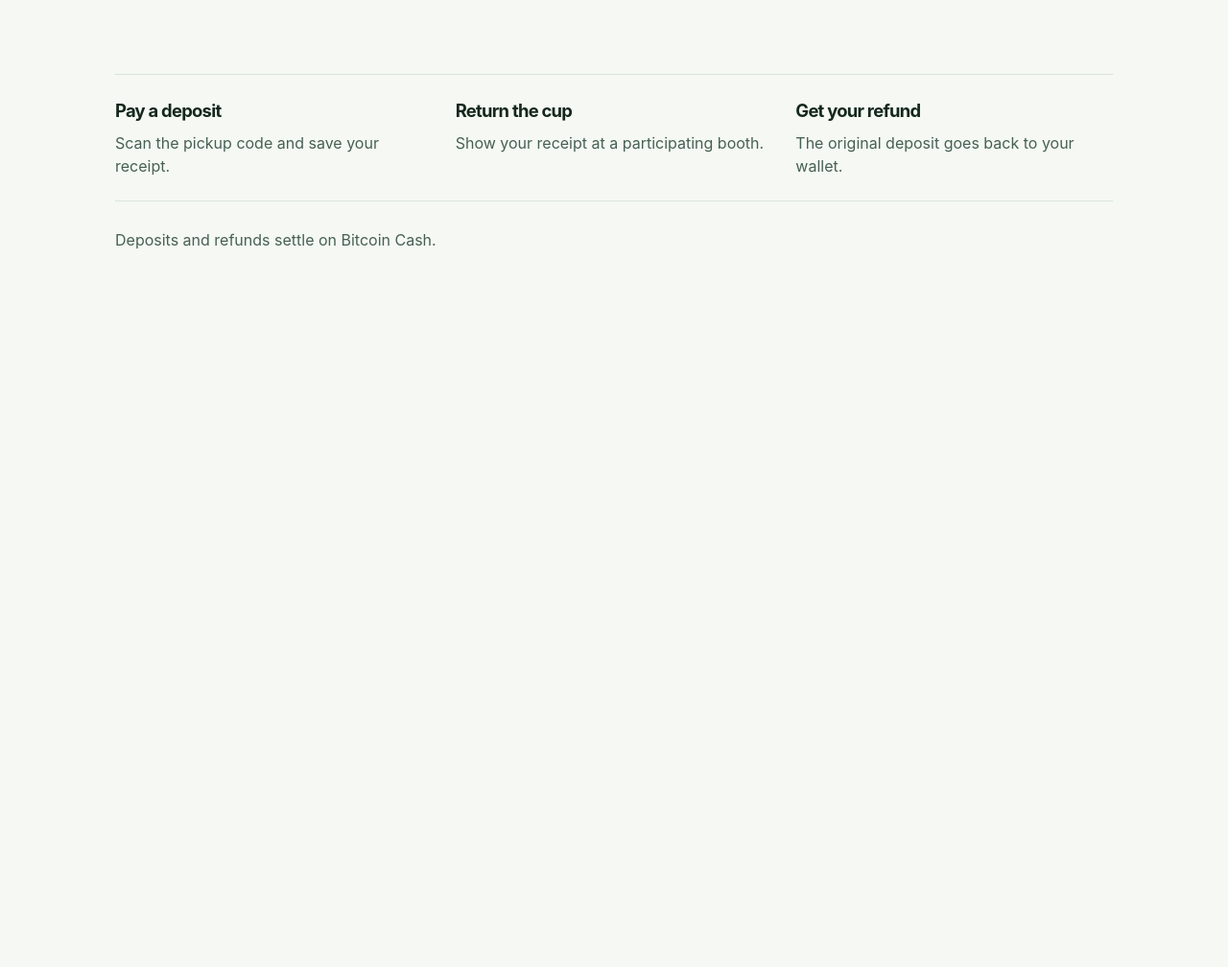
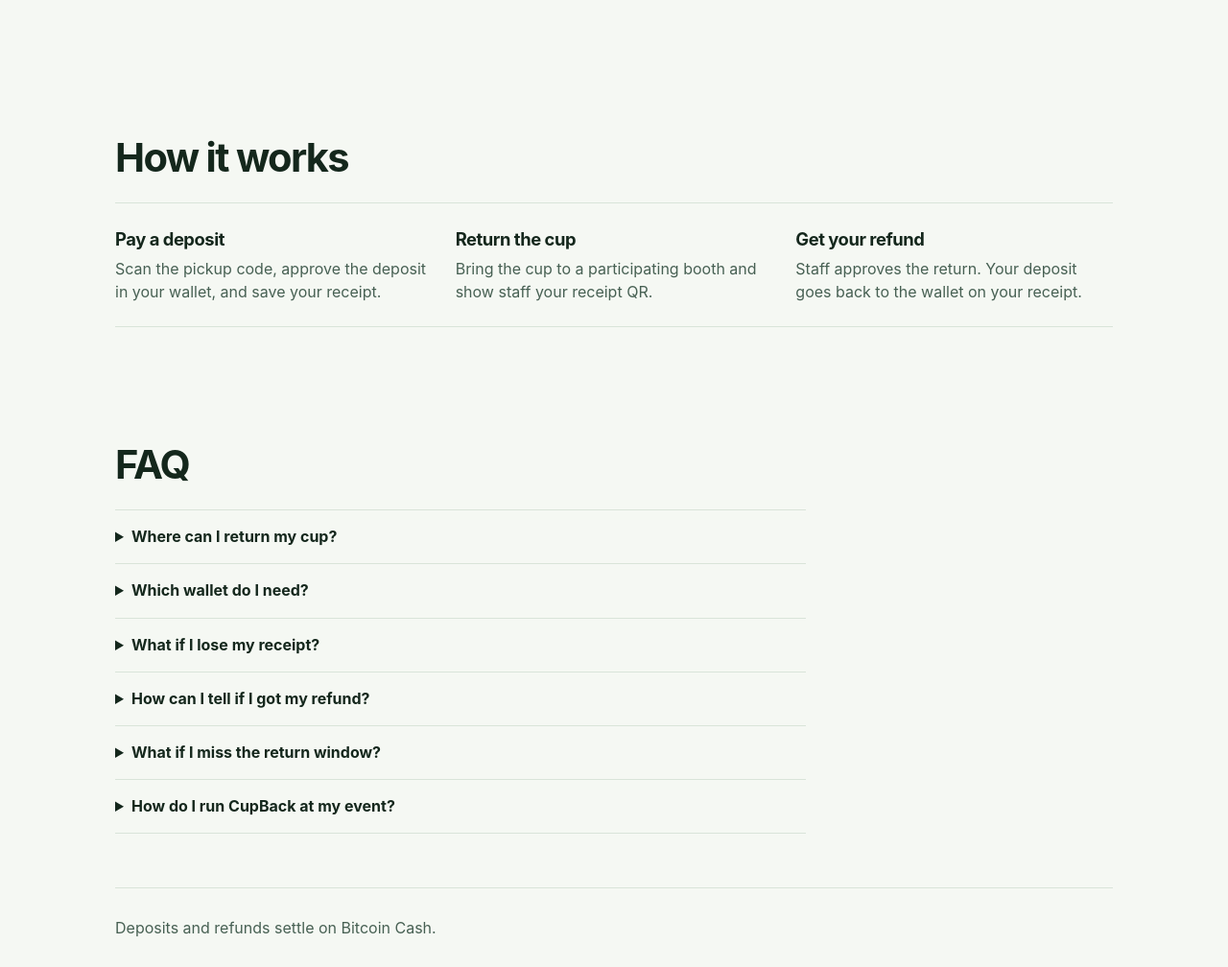
Before and after one commit to thesithunyein/cupback, a website built with Vite: page index.html in a window 1280 px wide. Shown: the part 593-1601 px from the top of the page at 96% size. Before the commit the page ends 884 px from the top, so only its background shows below. Built offline with nearby package versions, Linux system fonts and the light colour scheme.

Commit message:
Update Site source

```diff
--- a/contract.json
+++ b/contract.json
@@ -113,5 +113,5 @@
       "enforceLocktimeGuard": true
     }
   },
-  "updatedAt": "2026-11-21T04:36:02.523Z"
+  "updatedAt": "2026-11-21T04:39:16.651Z"
 }
--- a/index.html
+++ b/index.html
@@ -12,7 +12,11 @@
 <body class="landing">
   <header>
     <a href="./" class="brand" aria-label="CupBack home"><img src="/mark.svg" width="38" height="38" alt="">CupBack</a>
-    <a class="button secondary" href="./app.html">Open app</a>
+    <div class="actions landing-links">
+      <a href="#how-it-works">How it works</a>
+      <a href="#faq">FAQ</a>
+      <a class="button secondary" href="./app.html">Open app</a>
+    </div>
   </header>
   <main>
     <section class="landing-hero">
@@ -37,10 +41,22 @@
         </svg>
       </div>
     </section>
-    <section class="steps" aria-label="How CupBack works">
-      <article><h2>Pay a deposit</h2><p>Scan the pickup code and save your receipt.</p></article>
-      <article><h2>Return the cup</h2><p>Show your receipt at a participating booth.</p></article>
-      <article><h2>Get your refund</h2><p>The original deposit goes back to your wallet.</p></article>
+    <section class="guide-section" id="how-it-works" aria-labelledby="how-title">
+      <h2 id="how-title">How it works</h2>
+      <div class="steps">
+        <article><h3>Pay a deposit</h3><p>Scan the pickup code, approve the deposit in your wallet, and save your receipt.</p></article>
+        <article><h3>Return the cup</h3><p>Bring the cup to a participating booth and show staff your receipt QR.</p></article>
+        <article><h3>Get your refund</h3><p>Staff approves the return. Your deposit goes back to the wallet on your receipt.</p></article>
+      </div>
+    </section>
+    <section class="guide-section faq" id="faq" aria-labelledby="faq-title">
+      <h2 id="faq-title">FAQ</h2>
+      <details><summary>Where can I return my cup?</summary><p>At a booth that participates in your event. Ask pickup staff which booths accept returns.</p></details>
+      <details><summary>Which wallet do I need?</summary><p>Use a Bitcoin Cash wallet that supports WizardConnect, such as Cashonize. Your wallet must use the same network as the event. This site currently uses Chipnet.</p></details>
+      <details><summary>What if I lose my receipt?</summary><p>Open <a href="./app.html">Find receipt</a> on the same browser you used to pay. Recent deposits are saved on that device. You can also reopen a saved receipt link.</p></details>
+      <details><summary>How can I tell if I got my refund?</summary><p>Open your receipt and select Refresh status. Once the refund is recorded on the network, you’ll see a link to the transaction.</p></details>
+      <details><summary>What if I miss the return window?</summary><p>Open your receipt to check the event’s recovery time. Once recovery opens, you can use the original wallet to reclaim an unspent deposit.</p></details>
+      <details><summary>How do I run CupBack at my event?</summary><p>Open <a href="./app.html?tab=setup">Set up an event</a>, enter the deposit and the wallets that can approve returns, and share the pickup QR with your booth staff.</p></details>
     </section>
   </main>
   <footer>Deposits and refunds settle on Bitcoin Cash.</footer>
--- a/style.css
+++ b/style.css
@@ -14,3 +14,5 @@
 .app-title{font-size:clamp(2.2rem,5vw,3.4rem);letter-spacing:-.06em;margin:2.2rem 0 1.15rem}
 .app header .actions{justify-content:flex-end}
 @media(max-width:680px){.landing-hero{grid-template-columns:1fr;gap:1.4rem}.hero-visual{min-height:13rem}.hero-visual svg{max-height:14rem}.steps{grid-template-columns:1fr;gap:1rem}.app header .secondary{padding:.45rem .55rem;font-size:.875rem}}
+
+.landing-links{gap:clamp(.6rem,2vw,1.25rem);justify-content:flex-end}.landing-links>a:not(.button){display:inline-flex;align-items:center;min-height:44px;text-decoration:none;font-size:.9rem;font-weight:650}.landing-links>a:not(.button):hover{text-decoration:underline}.guide-section{padding:clamp(1.5rem,5vw,3.5rem) 0;scroll-margin-top:1rem}.guide-section>h2{font-size:clamp(1.75rem,4vw,2.6rem);margin-bottom:1rem}.steps h3{font-size:1.15rem;margin:0 0 .25rem;letter-spacing:-.025em}.faq{max-width:720px}.faq details{border-top:1px solid var(--line)}.faq details:last-child{border-bottom:1px solid var(--line)}.faq summary{cursor:pointer;font-weight:700;padding:1rem 0;line-height:1.45}.faq details p{color:var(--muted);margin:0 0 1rem;padding-left:1.05rem}.landing footer{border-top:1px solid var(--line)}@media(max-width:460px){.landing header{flex-wrap:wrap;gap:.5rem}.landing-links{width:100%;justify-content:flex-start}}
```
